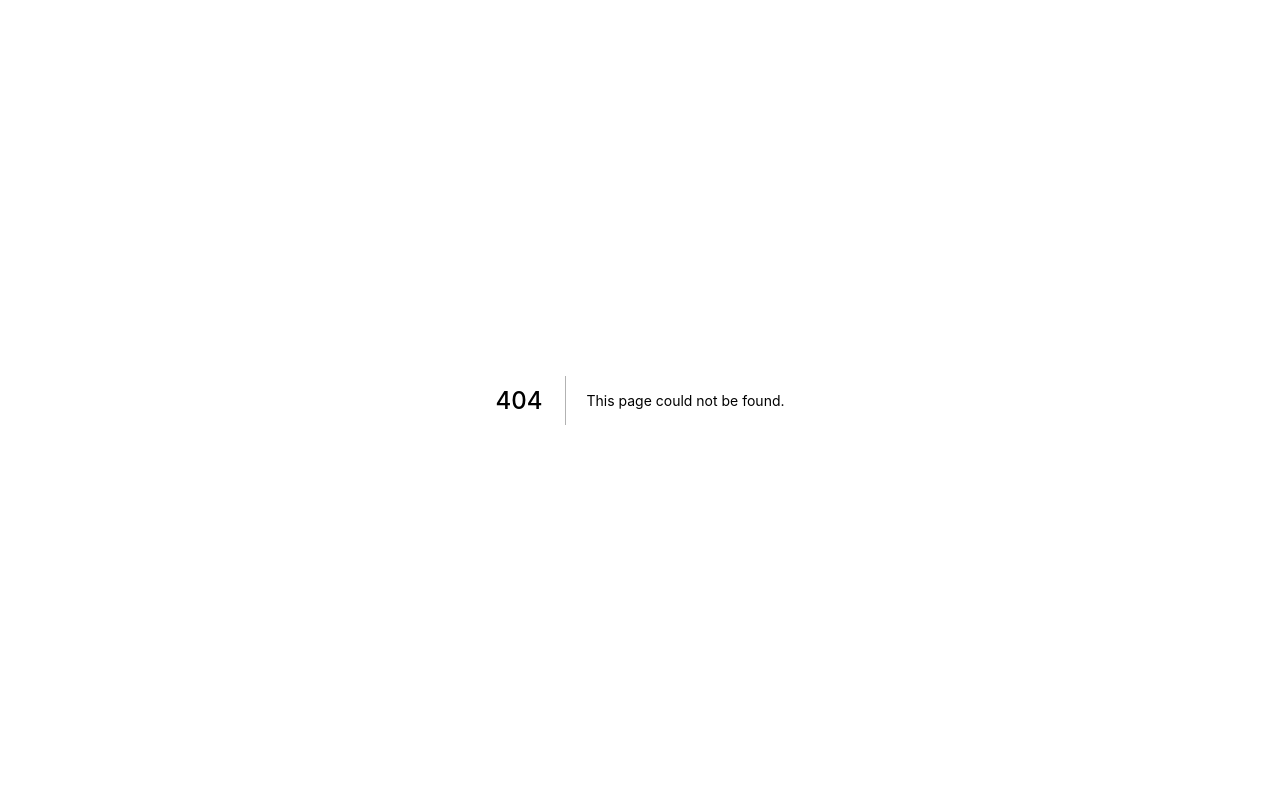
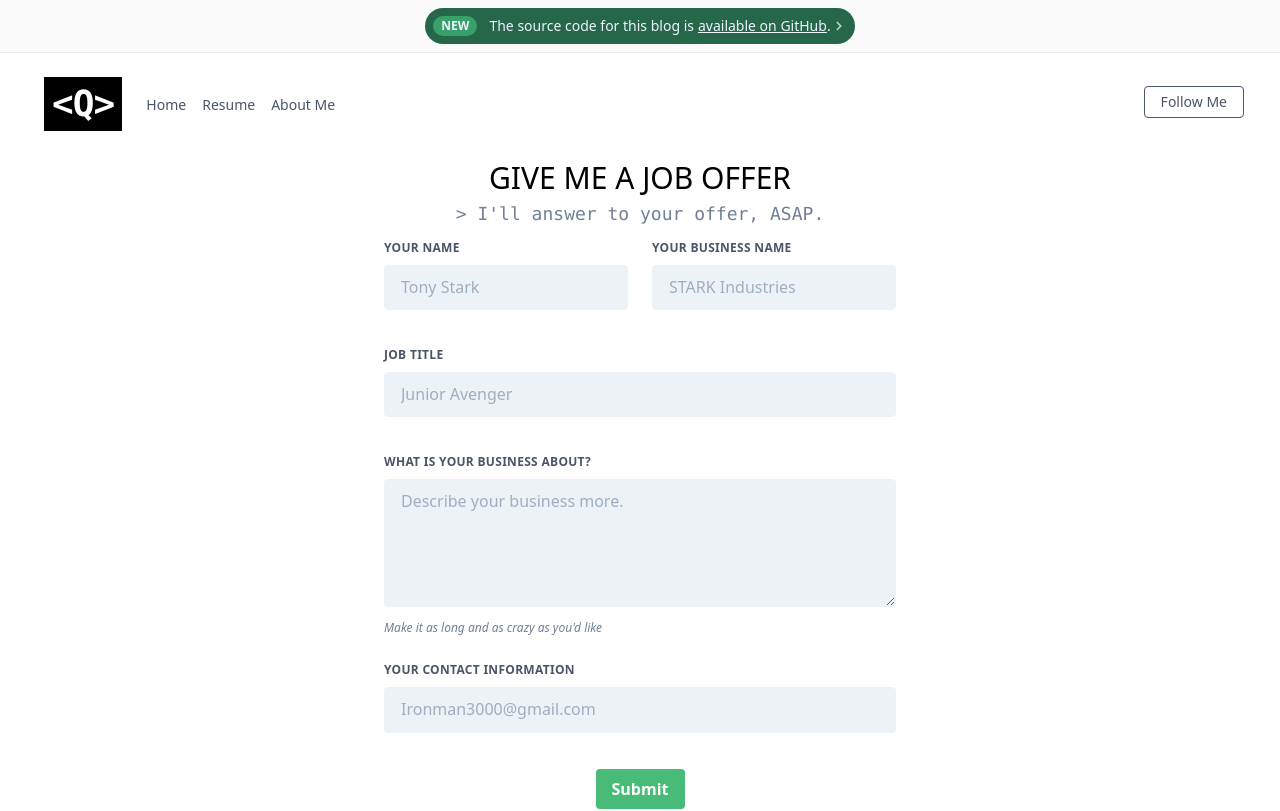
Before and after one commit to immorez/qadamgahi-ir, a Next.js app: page /suggest in a window 1280 px wide. Before the commit this address had no page. Shown: the top 811 px of the page. Built offline with nearby package versions, Linux system fonts and the light colour scheme.

Commit message:
'Suggest' page contact form created using SendGrid API

```diff
--- a/components/Intro/Intro.js
+++ b/components/Intro/Intro.js
@@ -44,11 +44,8 @@ const intro = () => {
             GET STARTED
           </p>
           <div>
-            <button className="bg-green-500 hover:bg-green-700 text-white font-thin py-2 px-10 mx-auto rounded-full">
-              GET CV
-            </button>
             <button className="bg-blue-500 hover:bg-blue-700 border border-blue-500 hover:border-transparent font-thin text-white md:ml-2 sm:mx-auto py-2 px-4 rounded-full">
-              SUGGEST A JOB
+              SUGGEST ME A JOB
             </button>
           </div>
 
--- /dev/null
+++ b/next.config.js
@@ -0,0 +1,7 @@
+require('dotenv').config();
+
+module.exports = {
+  env: {
+    SENDGRID_API_KEY: process.env.SENDGRID_API_KEY,
+  },
+};
--- /dev/null
+++ b/now.json
@@ -0,0 +1,7 @@
+{
+    "build": {
+        "env": {
+            "SENDGRID_API_KEY": "@sendgrid_api_key"
+        }
+    }
+}
--- a/package.json
+++ b/package.json
@@ -8,6 +8,7 @@
     "start": "next start"
   },
   "dependencies": {
+    "@sendgrid/mail": "^7.0.1",
     "classnames": "2.2.6",
     "date-fns": "2.10.0",
     "gray-matter": "4.0.2",
@@ -21,7 +22,7 @@
   },
   "devDependencies": {
     "@fullhuman/postcss-purgecss": "^2.1.0",
-    "dotenv": "8.2.0",
+    "dotenv": "^8.2.0",
     "postcss-preset-env": "^6.7.0",
     "tailwindcss": "^1.2.0"
   }
--- /dev/null
+++ b/pages/api/send.js
@@ -0,0 +1,28 @@
+const sgMail = require('@sendgrid/mail');
+
+export default async function (req, res) {
+  sgMail.setApiKey(process.env.SENDGRID_API_KEY);
+
+  const {
+    name,
+    email,
+    business_information,
+    job_title,
+    business_name,
+  } = req.body;
+
+  const content = {
+    to: 'qadamgahiii@gmail.com',
+    from: 'qadamgahiii@gmail.com',
+    subject: `New Message From - ${business_name}`,
+    html: `<p>${job_title}, ${business_information}, ${name}</p>`,
+  };
+
+  try {
+    await sgMail.send(content);
+    res.status(200).send('Message sent successfully.');
+  } catch (error) {
+    console.log('ERROR', error);
+    res.status(400).send('Message not sent.');
+  }
+}
--- /dev/null
+++ b/pages/suggest/index.js
@@ -0,0 +1,188 @@
+import React, { useState } from 'react';
+import Container from '../../components/Container/Container';
+import Head from 'next/head';
+import Navigation from '../../components/UI/Navigation/Navigation';
+import Layout from '../../components/UI/Layout';
+
+export default function SuggestMeJob() {
+  const [status, setStatus] = useState({
+    submitted: false,
+    submitting: false,
+    info: { error: false, msg: null },
+  });
+
+  const [inputs, setInputs] = useState({
+    name: '',
+    email: '',
+    business_information: '',
+    job_title: '',
+    business_name: '',
+  });
+
+  const handleResponse = (status, msg) => {
+    if (status === 200) {
+      setStatus({
+        submitted: true,
+        submitting: false,
+        info: { error: false, msg: msg },
+      });
+      setInputs({
+        name: '',
+        email: '',
+        business_information: '',
+        job_title: '',
+        business_name: '',
+      });
+    } else {
+      setStatus({
+        info: { error: true, msg: msg },
+      });
+    }
+  };
+
+  const handleOnChange = (e) => {
+    e.persist();
+    setInputs((prev) => ({
+      ...prev,
+      [e.target.id]: e.target.value,
+    }));
+    setStatus({
+      submitted: false,
+      submitting: false,
+      info: { error: false, msg: null },
+    });
+  };
+
+  const handleOnSubmit = async (e) => {
+    e.preventDefault();
+    setStatus((prevStatus) => ({ ...prevStatus, submitting: true }));
+    const res = await fetch('/api/send', {
+      method: 'POST',
+      headers: {
+        'Content-Type': 'application/json',
+      },
+      body: JSON.stringify(inputs),
+    });
+    const text = await res.text();
+    handleResponse(res.status, text);
+  };
+
+  return (
+    <>
+      <Layout>
+        <Head>
+          <title>Suggest me a job - Mohammadreza Qadamgahi Personal Blog</title>
+        </Head>
+        <Container>
+          <Navigation />
+          <main>
+            <form className="w-full max-w-lg mx-auto" onSubmit={handleOnSubmit}>
+              <h2 className="text-3xl mx-auto text-center ">
+                GIVE ME A JOB OFFER
+              </h2>
+              <p className="text-lg font-mono text-gray-600 mx-auto text-center mb-3">
+                > I'll answer to your offer, ASAP.
+              </p>
+
+              <div className="flex flex-wrap -mx-3 mb-6">
+                <div className="w-full md:w-1/2 px-3 mb-6 md:mb-0">
+                  <label className="block uppercase tracking-wide text-gray-700 text-xs font-bold mb-2">
+                    Your Name
+                  </label>
+                  <input
+                    className="appearance-none block w-full bg-gray-200 text-gray-700 border border-gray-200 rounded py-3 px-4 mb-3 leading-tight focus:outline-none focus:bg-white"
+                    id="name"
+                    placeholder="Tony Stark"
+                    onChange={handleOnChange}
+                    required
+                    value={inputs.name}
+                  />
+                </div>
+                <div className="w-full md:w-1/2 px-3">
+                  <label className="block uppercase tracking-wide text-gray-700 text-xs font-bold mb-2">
+                    Your Business Name
+                  </label>
+                  <input
+                    className="appearance-none block w-full bg-gray-200 text-gray-700 border border-gray-200 rounded py-3 px-4 leading-tight focus:outline-none focus:bg-white focus:border-gray-500"
+                    id="business_name"
+                    placeholder="STARK Industries"
+                    onChange={handleOnChange}
+                    required
+                    value={inputs.business_name}
+                  />
+                </div>
+              </div>
+              <div className="flex flex-wrap -mx-3 mb-6">
+                <div className="w-full px-3">
+                  <label className="block uppercase tracking-wide text-gray-700 text-xs font-bold mb-2">
+                    Job title
+                  </label>
+                  <input
+                    className="appearance-none block w-full bg-gray-200 text-gray-700 border border-gray-200 rounded py-3 px-4 mb-3 leading-tight focus:outline-none focus:bg-white focus:border-gray-500"
+                    id="job_title"
+                    placeholder="Junior Avenger"
+                    onChange={handleOnChange}
+                    required
+                    value={inputs.job_title}
+                  />
+                </div>
+              </div>
+              <div className="flex flex-wrap -mx-3 mb-6">
+                <div className="w-full px-3">
+                  <label className="block uppercase tracking-wide text-gray-700 text-xs font-bold mb-2">
+                    What is your business about?
+                  </label>
+                  <textarea
+                    className="h-32 appearance-none block w-full bg-gray-200 text-gray-700 border border-gray-200 rounded py-3 px-4 mb-3 leading-tight focus:outline-none focus:bg-white focus:border-gray-500"
+                    id="business_information"
+                    placeholder="Describe your business more."
+                    onChange={handleOnChange}
+                    required
+                    value={inputs.business_information}
+                  />
+                  <p className="text-gray-600 text-xs italic">
+                    Make it as long and as crazy as you'd like
+                  </p>
+                </div>
+              </div>
+              <div className="flex flex-wrap -mx-3 mb-6">
+                <div className="w-full px-3">
+                  <label className="block uppercase tracking-wide text-gray-700 text-xs font-bold mb-2">
+                    Your Contact Information
+                  </label>
+                  <input
+                    className="appearance-none block w-full bg-gray-200 text-gray-700 border border-gray-200 rounded py-3 px-4 mb-3 leading-tight focus:outline-none focus:bg-white focus:border-gray-500"
+                    id="email"
+                    placeholder="Ironman3000@gmail.com"
+                    onChange={handleOnChange}
+                    required
+                    value={inputs.email}
+                  />
+                </div>
+              </div>
+              <div className="flex flex-wrap -mx-3 mb-6">
+                <button
+                  className="bg-green-500 hover:bg-green-700 text-white font-bold py-2 px-4 mx-auto rounded focus:outline-none focus:shadow-outline"
+                  type="submit"
+                  disabled={status.submitting}
+                >
+                  {!status.submitting
+                    ? !status.submitted
+                      ? 'Submit'
+                      : 'Submitted'
+                    : 'Submitting...'}
+                </button>
+              </div>
+            </form>
+            {status.info.error && (
+              <div className="error">Error: {status.info.msg}</div>
+            )}
+            {!status.info.error && status.info.msg && (
+              <div className="success">{status.info.msg}</div>
+            )}
+          </main>
+        </Container>
+      </Layout>
+    </>
+  );
+}
```
Also changed, not shown: 2 other files (tests, documents, lock files or other folders).
